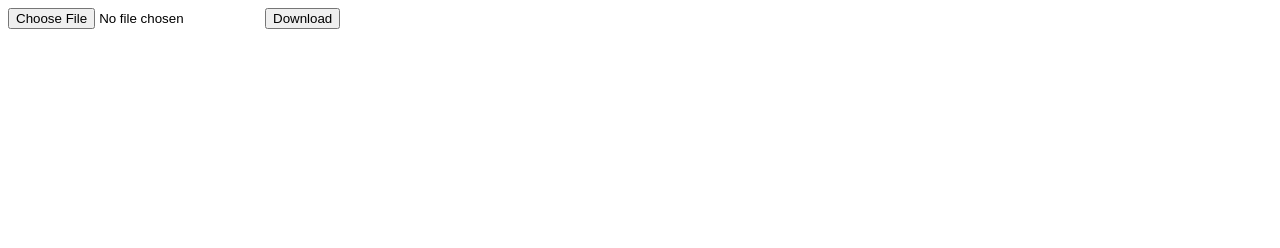
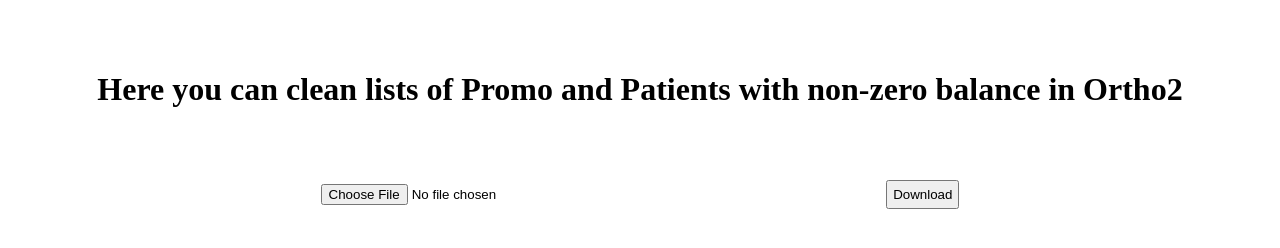
Before and after one commit to Snail1227/excel_project, a website: page index.html in a window 1280 px wide. Drawn offline with nearby package versions, Linux system fonts and the light colour scheme.

Commit message:
added some css

```diff
--- a/index.html
+++ b/index.html
@@ -4,10 +4,14 @@
     <meta charset="UTF-8">
     <meta name="viewport" content="width=device-width, initial-scale=1.0">
     <title>Document</title>
+    <link rel="stylesheet" href="./style.css">
 </head>
 <body>
-    <input type="file" id="input-excel">
-    <button id="download-btn">Download</button>
+    <h1>Here you can clean lists of Promo and Patients with non-zero balance in Ortho2</h1>
+    <div class="files">
+        <input type="file" id="input-excel">
+        <button id="download-btn">Download</button>
+    </div>
 
     <script src="./converter.js"></script>
     <script src="https://cdnjs.cloudflare.com/ajax/libs/PapaParse/5.3.0/papaparse.min.js"></script>
--- /dev/null
+++ b/style.css
@@ -0,0 +1,15 @@
+h1 {
+    padding: 50px 0;
+    text-align: center;
+}
+
+button{
+    padding: 5px;
+}
+
+.files {
+    display: flex;
+    justify-content: space-evenly;
+    align-items: center;
+
+}
```
